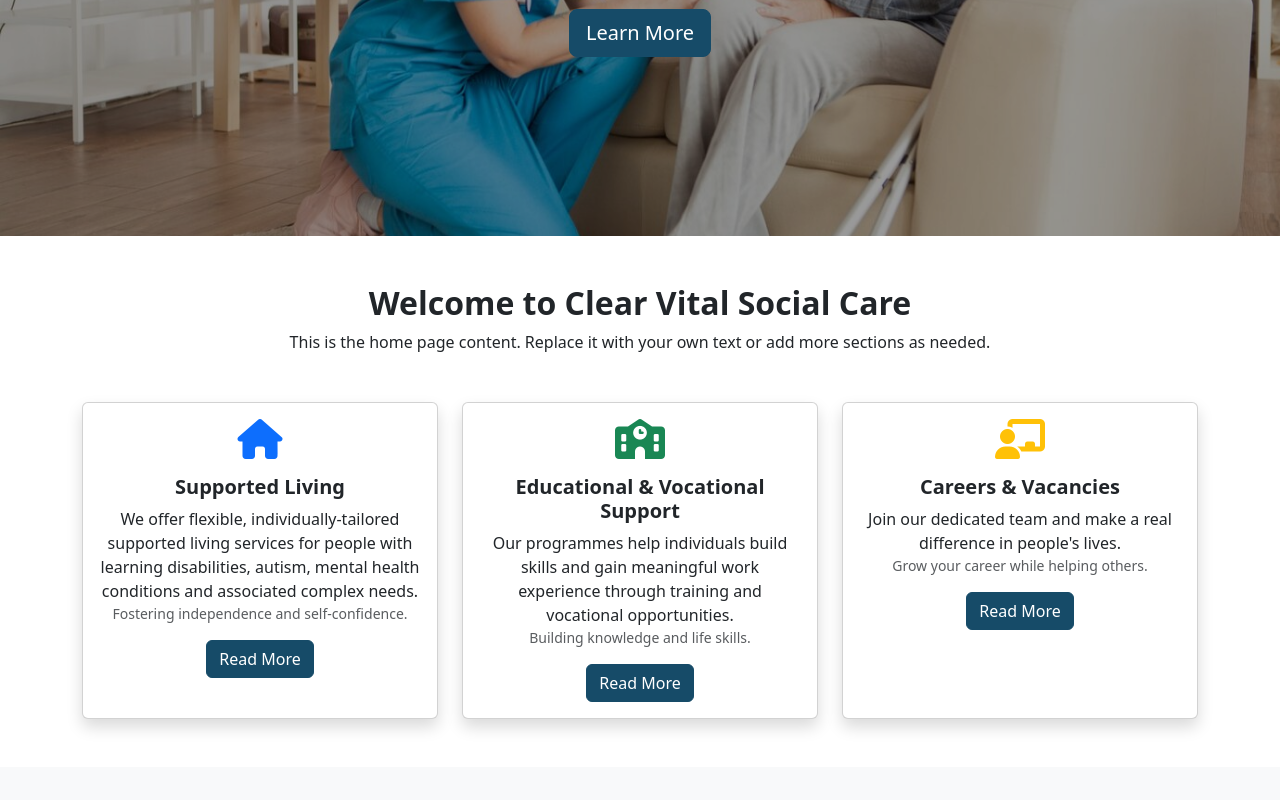
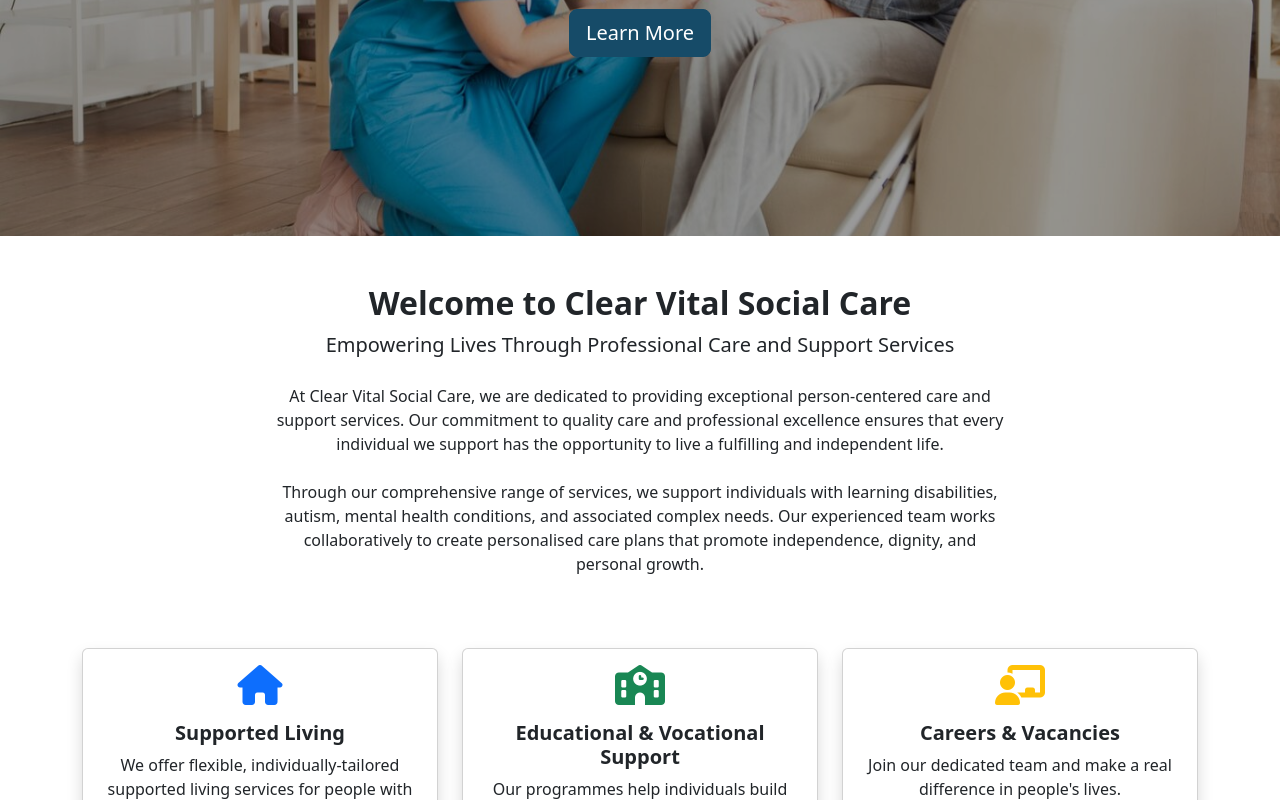
Before and after one commit to SojiJoro/Clearv, a Next.js app: page / in a window 1280 px wide. Shown: the part 414-1214 px from the top of the page. Built offline with nearby package versions, Linux system fonts and the light colour scheme.

Commit message:
Update page.tsx

```diff
--- a/src/app/page.tsx
+++ b/src/app/page.tsx
@@ -26,7 +26,17 @@ export default function Home() {
 <section className="container my-5">
   <div className="text-center">
     <h2 className="fw-bold">Welcome to Clear Vital Social Care</h2>
-          <p>This is the home page content. Replace it with your own text or add more sections as needed.</p>
+    <p className="lead mb-4">Empowering Lives Through Professional Care and Support Services</p>
+    <div className="row justify-content-center">
+      <div className="col-lg-8">
+        <p className="mb-4">
+          At Clear Vital Social Care, we are dedicated to providing exceptional person-centered care and support services. Our commitment to quality care and professional excellence ensures that every individual we support has the opportunity to live a fulfilling and independent life.
+        </p>
+        <p className="mb-4">
+          Through our comprehensive range of services, we support individuals with learning disabilities, autism, mental health conditions, and associated complex needs. Our experienced team works collaboratively to create personalised care plans that promote independence, dignity, and personal growth.
+        </p>
+      </div>
+    </div>
   </div>
 </section>
 
```
Lines whose indentation alone changed are shown as unchanged.
